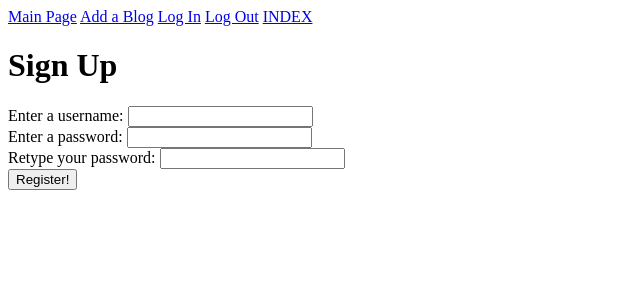
After one commit to fortegren/blogz, a Flask app: page /signup in a window 1280 px wide. The commit adds this page. Shown: the top 300 px of the page, without its empty margins (0-640 px from the left). Run offline with Flask 2, Linux system fonts and the light colour scheme.

Commit message:
working blogz with log-in block, errors, sign up, add blog, database relationships

```diff
--- a/main.py
+++ b/main.py
@@ -1,12 +1,14 @@
-from flask import Flask, request, redirect, render_template
+from flask import Flask, request, redirect, render_template, flash, session
 from flask_sqlalchemy import SQLAlchemy
 from datetime import datetime
 
 app = Flask(__name__)
 app.config['DEBUG'] = True
-app.config['SQLALCHEMY_DATABASE_URI'] = 'mysql+pymysql://build-a-blog:mypass@localhost:8889/build-a-blog'
+app.config['SQLALCHEMY_DATABASE_URI'] = 'mysql+pymysql://blogz:mypass@localhost:8889/blogz'
 app.config['SQLALCHEMY_ECHO'] = True
+app.secret_key = 'secretkey'
 db = SQLAlchemy(app)
+
 
 
 #First, set up the blog so that the "add a new post" form and the blog listings are on the same page,
@@ -19,15 +21,36 @@ class Blog(db.Model):
     title = db.Column(db.String(120), nullable=False)
     body = db.Column(db.String(20000), nullable=False)
     date = db.Column(db.DateTime(), default=datetime.utcnow)
+    author_id = db.Column(db.Integer, db.ForeignKey('user.id'))
 
-    def __init__(self, title, body):
+
+    def __init__(self, title, body, author):
         self.title = title
         self.body = body
-        #self.date = date
+        self.author = author
+
+class User(db.Model):
+
+    id = db.Column(db.Integer, primary_key=True)
+    username = db.Column(db.String(120), unique=True)
+    password = db.Column(db.String(120))
+    blog = db.relationship('Blog', backref='author')
+
+
+    def __init__(self, username, password):
+        self.username = username
+        self.password = password
+
+
+@app.before_request
+def require_login():
+    allowed_routes = ['login', 'blog', 'signup', 'index']
+    if request.endpoint not in allowed_routes and 'username' not in session:
+        return redirect('/login')
 
 
 @app.route('/blog', methods=['POST', 'GET'])
-def index():
+def blog():
     blog_id = request.args.get('id')
 
 
@@ -41,47 +64,119 @@ def index():
     return render_template('blog.html', blogs=blogs, page_title=page_title)
 
 
-@app.route('/newpost')
+@app.route('/newpost', methods=['POST', 'GET'])
 def add_blog():
     page_title = "Add a New Post"
+
+    if request.method == 'POST':
+
+        blog_title = request.form['title']
+        blog_body = request.form['new-blog']
+
+        title_error=''
+        blog_error = ''
+
+        if not blog_title:
+            title_error = "You need a blog title!"
+        if not blog_body:
+            blog_error += "You need a blog body!"
+
+        if title_error or blog_error:
+            return render_template('newpost.html', title=blog_title, body=blog_body,
+                title_error=title_error, blog_error=blog_error)
+        else:
+            author = User.query.filter_by(username=session['username']).first()
+            new_blog = Blog(blog_title, blog_body, author)
+            db.session.add(new_blog)
+            db.session.commit()
+
+            blog_id = str(new_blog.id)
+
+            return redirect('/blog?id='+blog_id)
+
     return render_template('newpost.html', page_title=page_title)
 
-@app.route('/validate', methods=['POST', 'GET'])
-def validate_blog_form():
+@app.route('/signup', methods=['POST', 'GET'])
+def signup():
 
-    blog_title = request.form['title']
-    blog_body = request.form['new-blog']
+    user_error = ''
+    pass_error = ''
+    ver_error = ''
+    username=''
+    password=''
+    pass_ver=''
 
-    title_error=''
-    blog_error = ''
+    if request.method == 'POST':
 
-    if not blog_title:
-        title_error = "You need a blog title!"
-    if not blog_body:
-        blog_error += "You need a blog body!"
+        username = request.form['username']
+        password = request.form['password']
+        pass_ver = request.form['verify']
 
-    if title_error or blog_error:
-        return render_template('newpost.html', title=blog_title, body=blog_body,
-            title_error=title_error, blog_error=blog_error)
-    else:
-        new_blog = Blog(blog_title, blog_body)
-        db.session.add(new_blog)
-        db.session.commit()
+        user = User.query.filter_by(username=username).first()
 
-        blog_id = str(new_blog.id)
+        if user:
+            user_error = "That username already exists. Try logging in."
+            username = ''
+        else:
+            if len(username) < 3:
+                user_error = "Your username is too short. It must be longer than 3 characters."
+                username = ''
 
-        return redirect('/blog?id='+blog_id)
+            if len(password) < 3:
+                pass_error = "Your password is too short. It must be longer than 3 characters."
+            elif password != pass_ver:
+                ver_error = "Your passwords do not match."
 
-@app.route('/blogz')
-def individual_blog():
-    blog_id = request.args.get('id')
+            if not user_error and not pass_error and not ver_error:
+                new_user = User(username, password)
+                db.session.add(new_user)
+                db.session.commit()
+                session['username'] = username
+                return redirect('/blog')
+            else:
+                password = ''
+                pass_ver = ''
+                #return render_template('signup.html', username=username, password=password, verify=pass_ver, user_error=user_error, ver_error=ver_error, pass_error=pass_error)
 
-    blog = Blog.query.filter_by(id=blog_id).all()
+    return render_template('signup.html', username=username, password=password, verify=pass_ver, user_error=user_error, ver_error=ver_error, pass_error=pass_error)
 
 
-    return render_template('blogz.html', blog=blog)
+@app.route('/login', methods=['POST', 'GET'])
+def login():
 
+    password=''
+    username=''
 
+    if request.method == 'POST':
+
+        username = request.form['username']
+        password = request.form['password']
+
+        user = User.query.filter_by(username=username).first()
+
+        if user and user.password == password:
+            session['username'] = username
+            flash('Logged in', 'success')
+            return redirect('/newpost')
+
+        elif user and user.password != password:
+            password = ''
+            flash('Password or username is incorrect!', 'error')
+
+        elif not user:
+            username=''
+            password=''
+            flash('Password or username is incorrect!', 'error')
+
+    return render_template('login.html', username=username, password=password)
+
+@app.route('/logout')
+def logout():
+    del session['username']
+    return redirect('/blog')
+
+#@app.route('/index')
+#def index():
 
 
 if __name__ == '__main__':
--- a/templates/base.html
+++ b/templates/base.html
@@ -1,13 +1,21 @@
 <!DOCTYPE html>
 <html>
     <head>
-        <link rel= "stylesheet" type= "text/css" href= "/static/style/style.css">
+        <!-- <link rel= "stylesheet" type= "text/css" href= "/static/style/style.css"> -->
+        <style>
+        .error{color:red;}
+        .success{color:blue;}
+        </style>
+
         <title>Build a Blog</title>
 
         <div class='page-header'>
             <nav>
                 <a href='/blog'>Main Page</a>
                 <a href='/newpost'>Add a Blog</a>
+                <a href='/login'>Log In</a>
+                <a href = '/logout'>Log Out</a>
+                <a href = '/'>INDEX</a>
             </nav>
             <h1>
                 {{page_title}}
@@ -18,8 +26,8 @@
 
     <body>
 
-                {% block content %}
-                {% endblock %}
+        {% block content %}
+        {% endblock %}
     </body>
 
 </html>
--- a/templates/blog.html
+++ b/templates/blog.html
@@ -6,7 +6,7 @@
                 {% for blog in blogs %}
                     <li>
                         {% if page_title=='Build a Blog' %}
-                            <form><input type='hidden' name='blog-id' value={{blog.id}}>
+                            <form><input type='hidden' name='blog-id' value='{{blog.id}}' />
                             <a href='/blog?id={{blog.id}}/'>{{blog.title}}</a>
                             </form>
                         {% endif %}
--- a/templates/newpost.html
+++ b/templates/newpost.html
@@ -1,7 +1,7 @@
 {% extends 'base.html' %}
 
 {% block content %}
-    <form action='/validate' method='POST'>
+    <form action='/newpost' method='POST'>
         <label>
             Title for your new blog:
             <input type='text' name='title' value='{{title}}' />
--- /dev/null
+++ b/templates/signup.html
@@ -0,0 +1,23 @@
+{% extends 'base.html' %}
+
+{% block content %}
+    <h1>Sign Up</h1>
+
+    <form action='/signup' method='POST'>
+        <label>Enter a username:
+            <input type='text' name='username' value='{{username}}' />
+        </label><span class='error'>{{user_error}}</span>
+
+        <br><label>Enter a password:
+            <input type='password' name='password' value='{{password}}' />
+        </label><span class='error'>{{pass_error}}</span>
+
+        <br><label>Retype your password:
+            <input type='password' name='verify' value='{{verify}}' />
+        </label><span class='error'>{{ver_error}}</span>
+
+        <br><input type='submit' value='Register!' />
+    </form>
+
+
+{% endblock %}
```
Also changed, not shown: templates/login.html (added, +19 -0 lines), templates/index.html (added), templates/singleUser.html (added).
